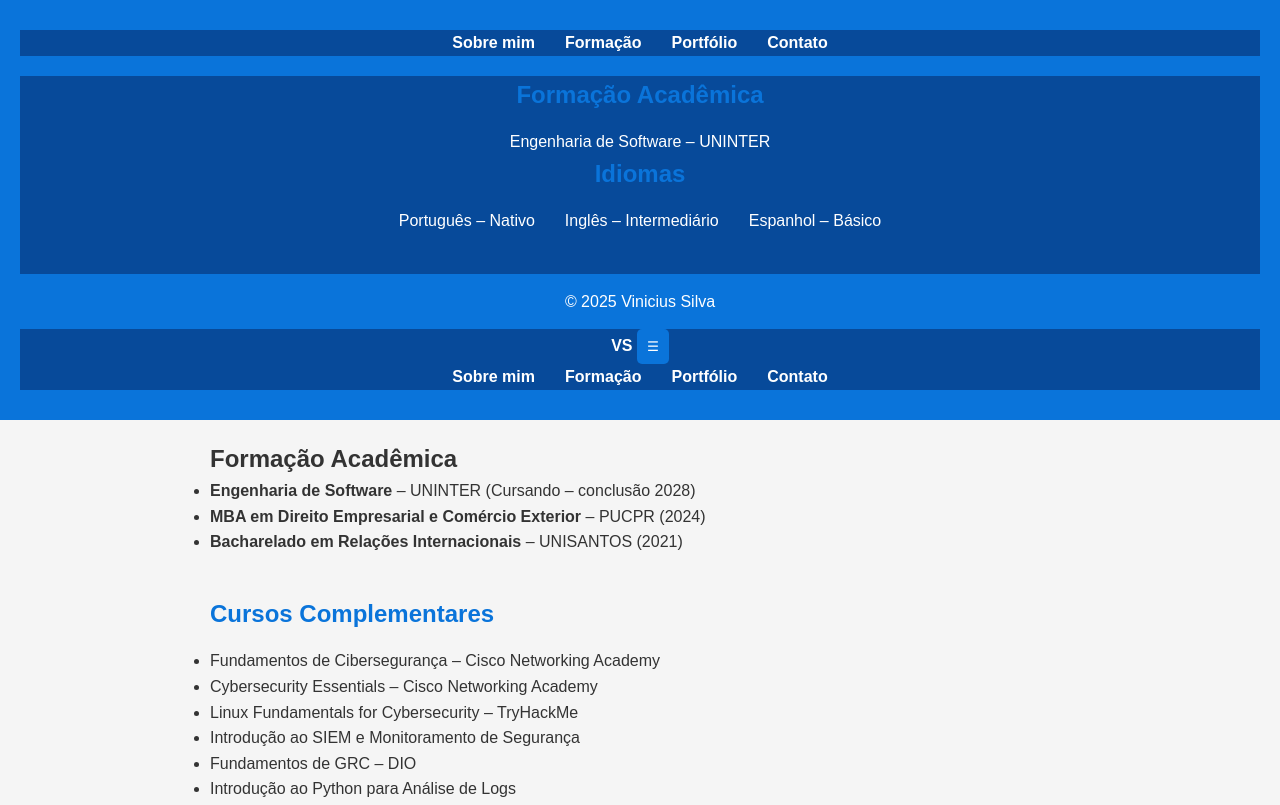
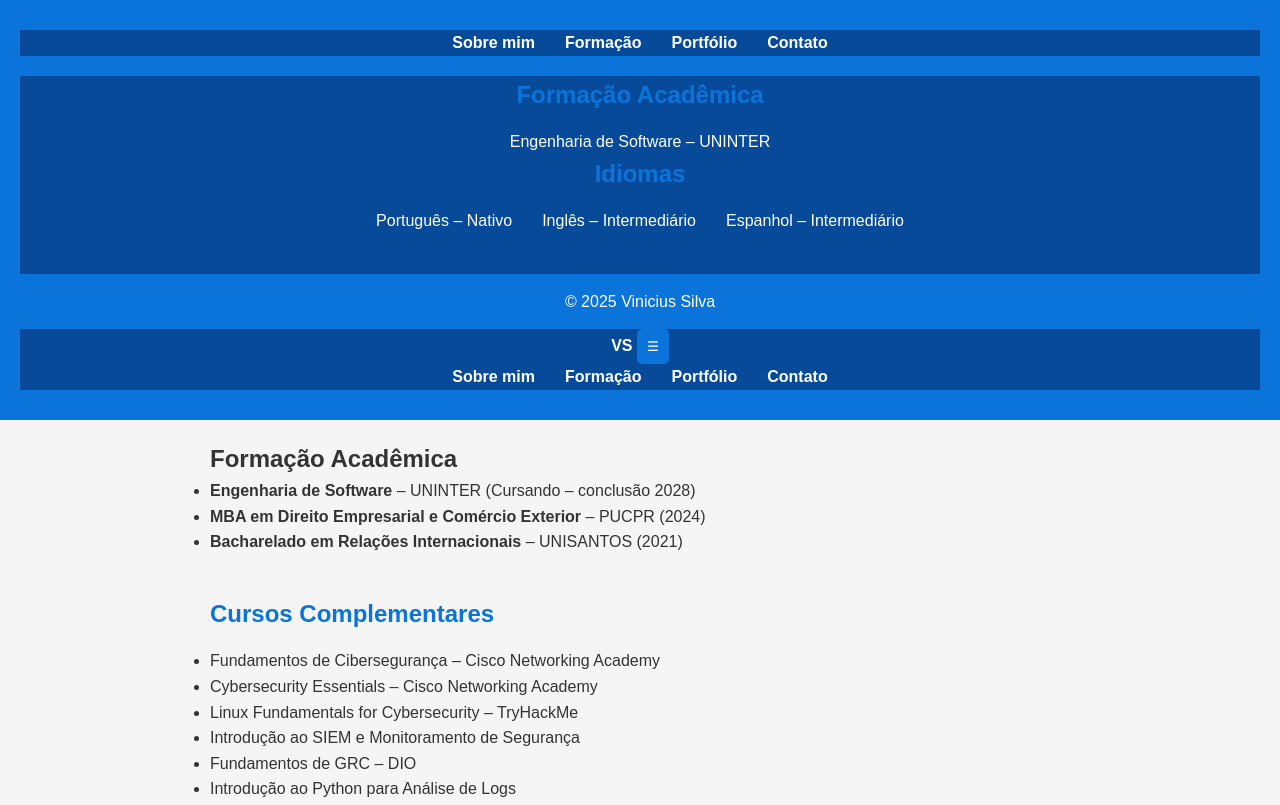
Before and after one commit to viniciussilva-git/site-portfolio, a plain HTML site: page formacao.html in a window 1280 px wide. Shown: the top 805 px of the page. Drawn offline with Linux system fonts and the light colour scheme; files that its build step writes are made by us from their sources; a script that the page names is missing.

Commit message:
Atualizações do site: comentários, ajustes e melhorias

```diff
--- a/formacao.html
+++ b/formacao.html
@@ -29,7 +29,7 @@
     <ul>
       <li>Português – Nativo</li>
       <li>Inglês – Intermediário</li>
-      <li>Espanhol – Básico</li>
+      <li>Espanhol – Intermediário</li>
     </ul>
   </section>
 </main>
```
